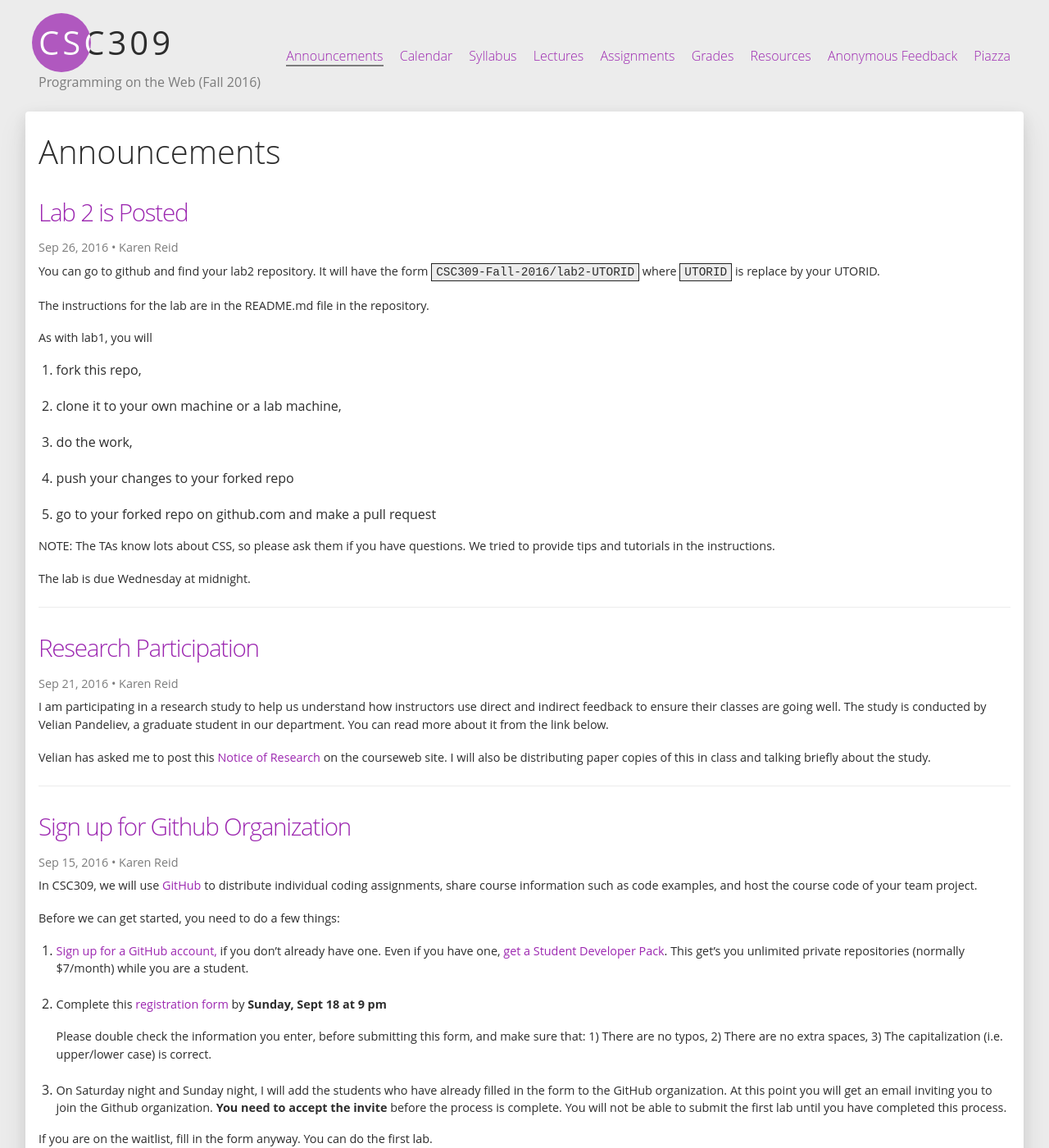
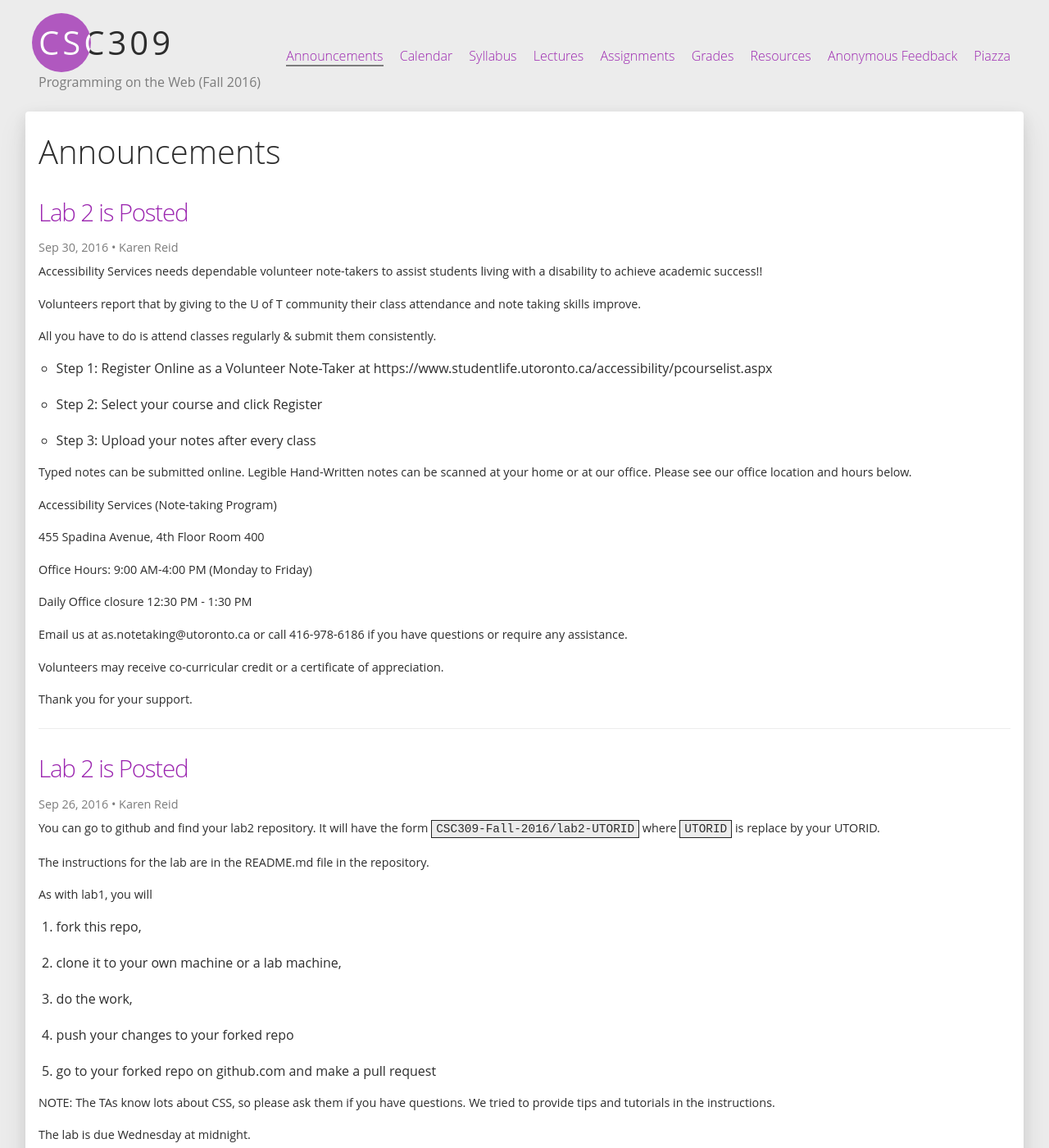
Before and after one commit to nigef/CSC309-Fall-2016.github.io, a Jekyll site: the page built from announcements.md, in a window 1280 px wide and 1400 px high. Shown: the whole window at 82% size. Built offline with Jekyll 4.4.1, drawn with Linux system fonts in a browser that asks for light colours.

```diff
--- /dev/null
+++ b/_posts/2016-09-30-Note-Taker.md
@@ -0,0 +1,32 @@
+---
+layout: page
+title: Lab 2 is Posted
+author: Karen Reid
+categories:
+  - Admin
+---
+Accessibility Services needs dependable volunteer note-takers to assist students living with a disability to achieve academic success!!
+
+Volunteers report that by giving to the U of T community their class attendance and note taking skills improve.
+
+All you have to do is attend classes regularly & submit them consistently.
+
+ - Step 1: Register Online as a Volunteer Note-Taker at https://www.studentlife.utoronto.ca/accessibility/pcourselist.aspx
+ - Step 2: Select your course and click Register
+ - Step 3: Upload your notes after every class
+
+Typed notes can be submitted online. Legible Hand-Written notes can be scanned at your home or at our office.  Please see our office location and hours below.
+
+   Accessibility Services (Note-taking Program)
+
+   455 Spadina Avenue, 4th Floor Room 400
+
+Office Hours: 9:00 AM-4:00 PM (Monday to Friday)
+
+Daily Office closure 12:30 PM - 1:30 PM
+
+Email us at as.notetaking@utoronto.ca or call 416-978-6186 if you have questions or require any assistance.
+
+Volunteers may receive co-curricular credit or a certificate of appreciation.
+
+Thank you for your support.
```
Also changed, not shown: lectures.md (+8 -1 lines).
